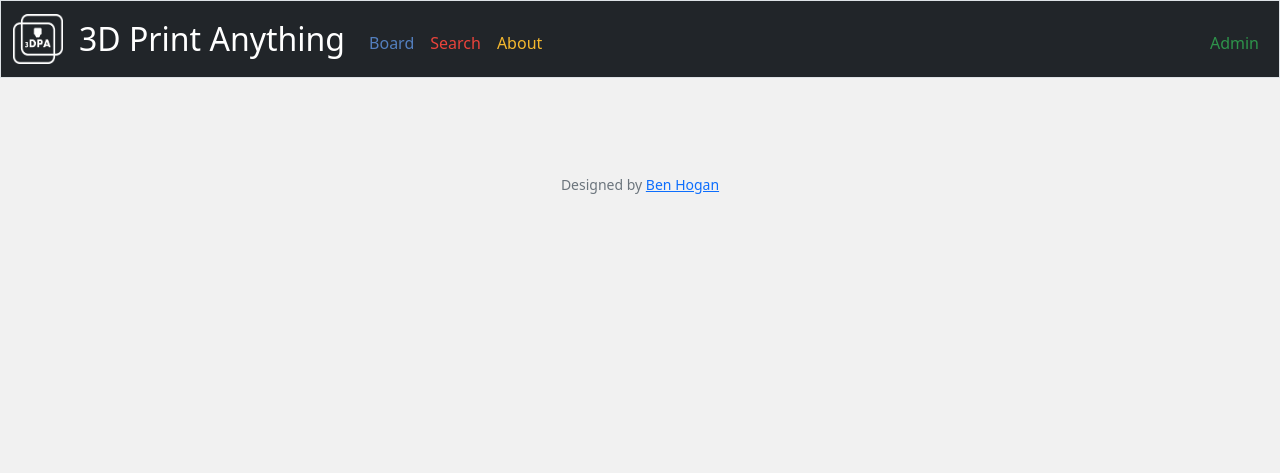
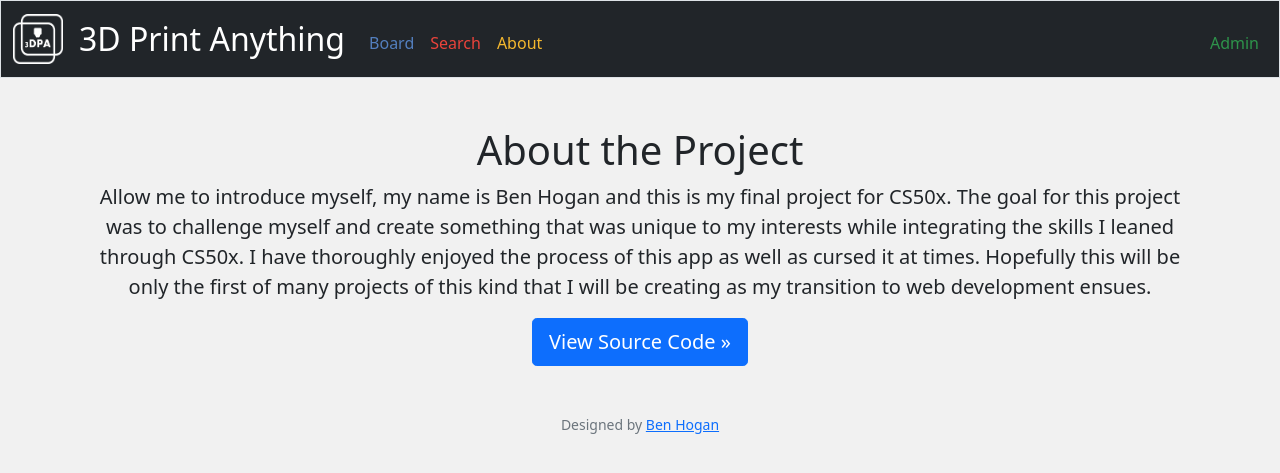
Before and after one commit to bhogan25/3D-Print-Anything, a Flask app: page /about in a window 1280 px wide. Shown: the top 473 px of the page. Run offline with Flask 2, Linux system fonts and the light colour scheme; some libraries are stand-ins or nearby versions.

Commit message:
Added minor content to about page

```diff
--- a/templates/about.html
+++ b/templates/about.html
@@ -5,5 +5,19 @@
 {% endblock %}
 
 {% block main %}
+    <main role="main" class="container">
+        <div class="jumbotron">
+        <h1 class="fw-light">About the Project</h1>
+        <p class="lead">Allow me to introduce myself, my name is Ben Hogan and this is my final project for CS50x.
+                            The goal for this project was to challenge myself and create something that was unique
+                            to my interests while integrating the skills I leaned through CS50x.  I have thoroughly
+                            enjoyed the process of this app as well as cursed it at times.  Hopefully this will be
+                            only the first of many projects of this kind that I will be creating as my transition
+                            to web development ensues.</p>
+        <a class="btn btn-lg btn-primary" href="https://github.com/bhogan25/cs50-final-project" role="button">View Source Code &raquo;</a>
+        </div>
+    </main>
+{% endblock %}
 
-{% endblock %}
+
+{% block footer %}{% endblock %}
```
